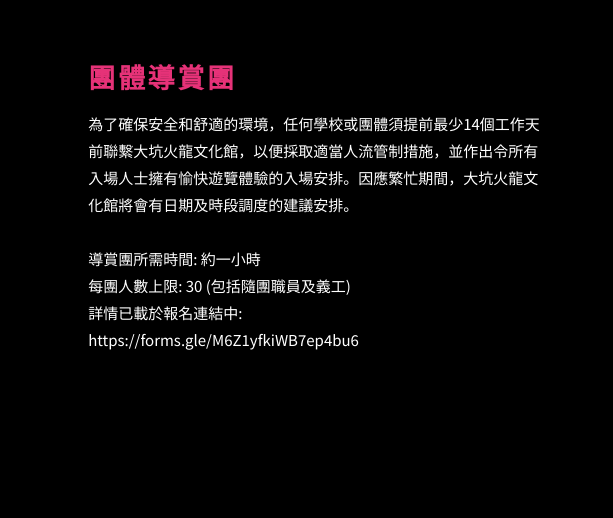
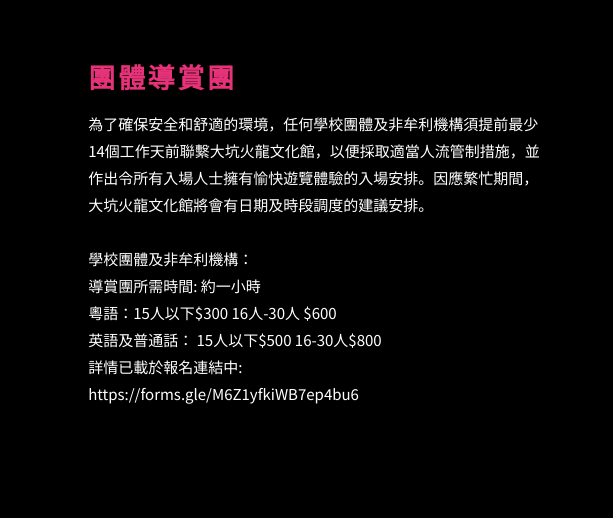
Before and after one commit to firedragon1949web-debug/firedragon, a plain HTML site: page www.firedragon.org.hk/tour-guide/index.html in a window 1280 px wide. Shown: the part 636-1154 px from the top of the page, 667-1280 px from the left. Drawn offline with Linux system fonts and the light colour scheme; a web font is replaced by a local one.

Commit message:
Update index.html

```diff
--- a/www.firedragon.org.hk/tour-guide/index.html
+++ b/www.firedragon.org.hk/tour-guide/index.html
@@ -229,10 +229,15 @@
 		</div>
 		<div class="column-txt-container" >
 			<div class="fadeintext" ratio="0.9">
-				<div class="txt-section-head txt-bold txt-pink txt-large"><h1>團體導賞團</h1></div>				<div class="txt-section-body"><h2><p>為了確保安全和舒適的環境，任何學校或團體須提前最少14個工作天前聯繫大坑火龍文化館，以便採取適當人流管制措施，並作出令所有入場人士擁有愉快遊覽體驗的入場安排。因應繁忙期間，大坑火龍文化館將會有日期及時段調度的建議安排。</p>
+				<div class="txt-section-head txt-bold txt-pink txt-large"><h1>團體導賞團</h1></div>				<div class="txt-section-body"><h2><p>為了確保安全和舒適的環境，任何學校團體及非牟利機構須提前最少14個工作天前聯繫大坑火龍文化館，以便採取適當人流管制措施，並作出令所有入場人士擁有愉快遊覽體驗的入場安排。因應繁忙期間，大坑火龍文化館將會有日期及時段調度的建議安排。</p>
 <p>&nbsp;</p>
+<p>學校團體及非牟利機構：</p>
 <p>導賞團所需時間: 約一小時</p>
-<p>每團人數上限: 30 (包括隨團職員及義工)</p>
+<p>粵語：15人以下$300
+16人-30人 $600</p>
+<p>英語及普通話：
+15人以下$500
+16-30人$800</p>
 <p>詳情已載於報名連結中:<br />
 <a href="https://forms.gle/M6Z1yfkiWB7ep4bu6">https://forms.gle/M6Z1yfkiWB7ep4bu6</a><br />
 &nbsp;<br />
```
